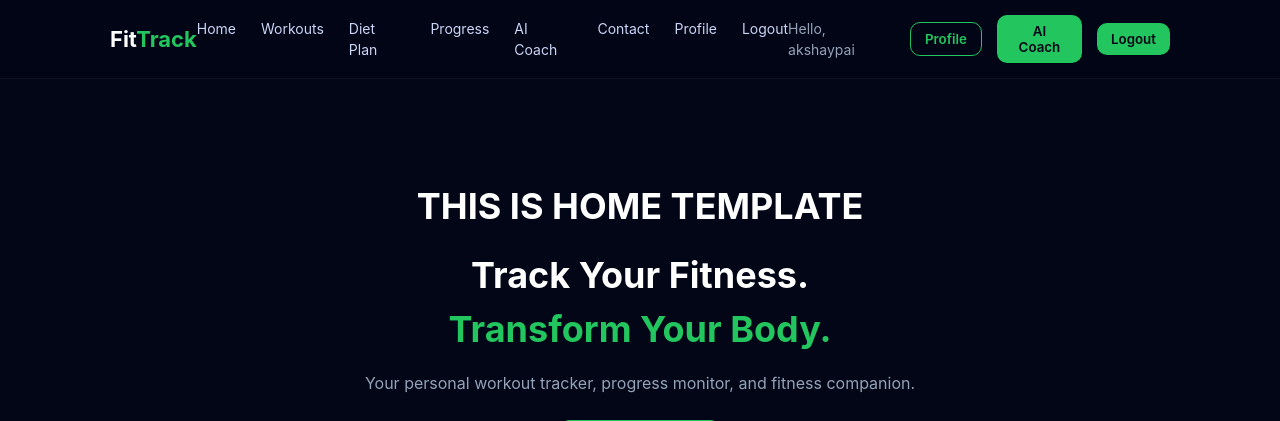
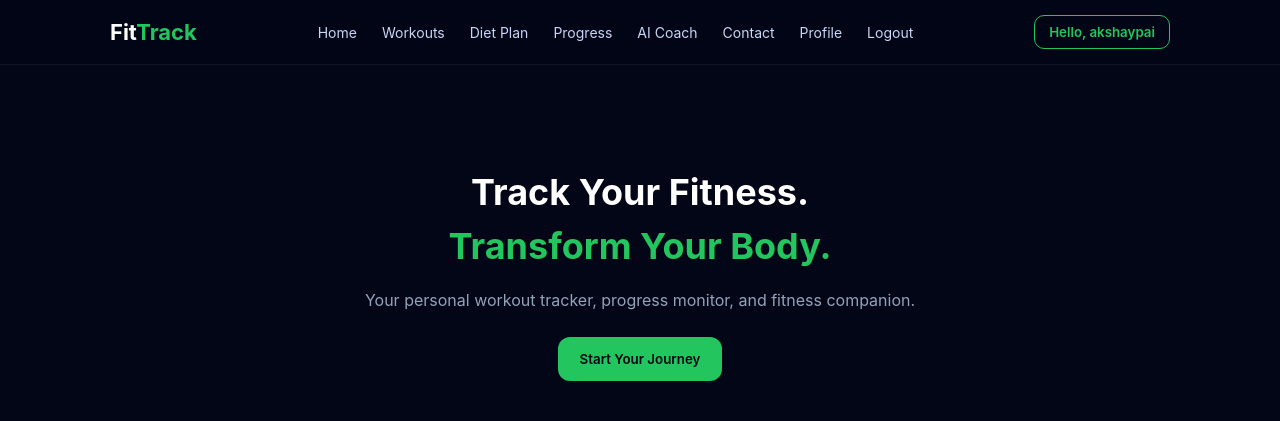
Before and after one commit to AkshayPai2711/fittrack, a Django app: page / in a window 1280 px wide. Shown: the top 421 px of the page. Run offline with Django 5.2, Linux system fonts and the light colour scheme; a user stored in the database is signed in.

Commit message:
updated something

```diff
--- a/templates/base.html
+++ b/templates/base.html
@@ -188,7 +188,7 @@ Fit<span>Track</span>
 <!-- ✅ FIXED -->
 <a href="/chatapp/">AI Coach</a>
 
-<a href="#">Contact</a>
+<a href="{% url 'home' %}#contact">Contact</a>
 
 <!-- MOBILE AUTH -->
 {% if user.is_authenticated %}
@@ -206,20 +206,21 @@ Fit<span>Track</span>
 {% if user.is_authenticated %}
 
 <span class="user-text">
-Hello, {{ user.username }}
+<button class="nav-btn secondary">Hello, {{ user.username }}</button>
+<!--    Hello, {{ user.username }}-->
 </span>
 
-<a href="{% url 'profile' %}">
-<button class="nav-btn secondary">Profile</button>
-</a>
+<!--<a href="{% url 'profile' %}">-->
+<!--<button class="nav-btn secondary">Profile</button>-->
+<!--</a>-->
 
-<a href="/chatapp/">
-    <button class="nav-btn">AI Coach</button>
-</a>
+<!--<a href="/chatapp/">-->
+<!--    <button class="nav-btn">AI Coach</button>-->
+<!--</a>-->
 
-<a href="{% url 'logout' %}">
-<button class="nav-btn">Logout</button>
-</a>
+<!--<a href="{% url 'logout' %}">-->
+<!--<button class="nav-btn">Logout</button>-->
+<!--</a>-->
 
 {% else %}
 
--- a/templates/users/home.html
+++ b/templates/users/home.html
@@ -180,10 +180,14 @@ font-size:13px;
 
 
 <section class="hero">
-    <h1>THIS IS HOME TEMPLATE</h1>
+
 <h1>Track Your Fitness.<br><span>Transform Your Body.</span></h1>
 <p>Your personal workout tracker, progress monitor, and fitness companion.</p>
+<a href="{% url 'exercise_hub' %}">
+
+
 <button>Start Your Journey</button>
+</a>
 </section>
 
 
@@ -250,13 +254,15 @@ FitTrack keeps you accountable, tracks progress,
 and helps build long-term fitness habits.
 </p>
 
-<button>Explore Workouts</button>
+<a href="{% url 'exercise_hub' %}">
+    <button>Explore Workouts</button>
+</a>
 
 </div>
 </section>
 
 
-<section class="contact">
+<section class="contact" id="contact">
 
 <h2>Contact Us</h2>
 
```
Also changed, not shown: db.sqlite3.
